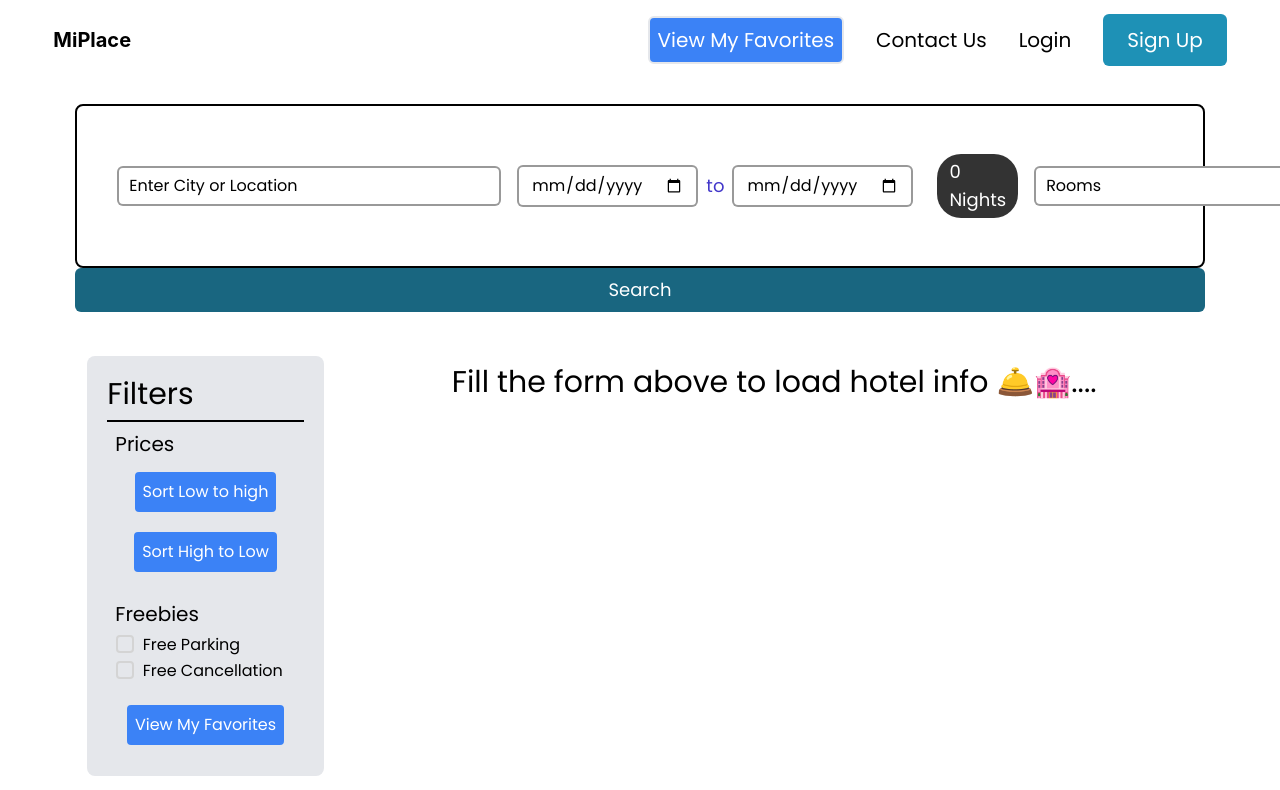
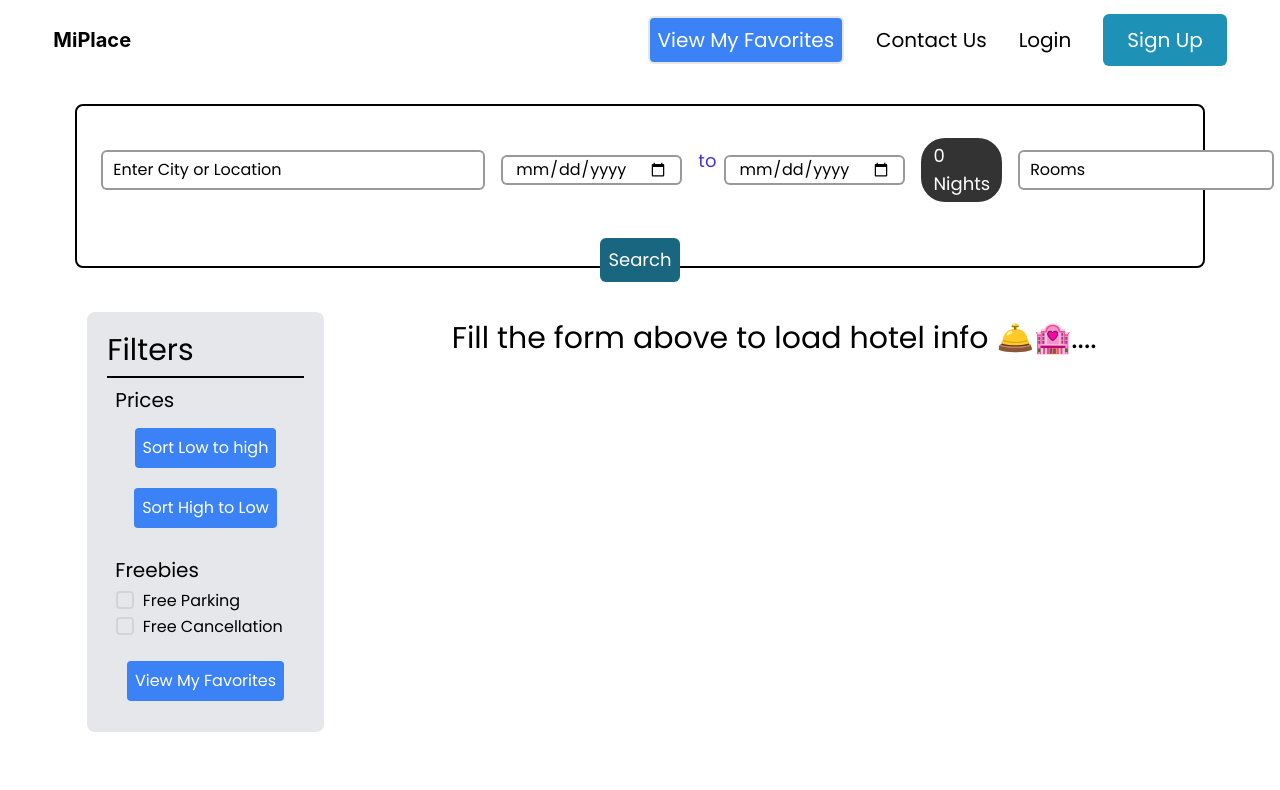
Before and after one commit to aruljohnsonalmabetter/MiPlace-Frontend, a React (Create React App) app in the folder miplace/: page /searchResults in a window 1280 px wide. Shown: the top 790 px of the page. Built offline with nearby package versions, Linux system fonts and the light colour scheme.

Commit message:
home card changes corrected

```diff
--- a/miplace/src/components/HomeCard.jsx
+++ b/miplace/src/components/HomeCard.jsx
@@ -14,8 +14,8 @@ const HomeCard = () => {
             <div className=' bottom-6 w-full absolute'>
                 {/* <div className=' bottom-0 w-full absolute flex justify-center items-center'> */}
                 {/* <div className='bg-white w-11/12'> */}
-                <div className='flex justify-center items-center flex-col'>
-                    <h1 id="txt" class="text-3xl text-white text-center pb-40 font-mullish font-bold ">Hotels For Moments are Rich in Emotions</h1>
+                <div id="homecard"className='flex justify-center items-center flex-col'>
+                    <h1 id="txt" class="text-3xl text-white text-center pb-20 font-mullish font-bold ">Hotels For Moments are Rich in Emotions</h1>
 
                     <PlaceSearchBarComponent />
                     {/* <button className='bg-[#196680] px-2 py-2 text-white w-11/12 text-semibold text-lg rounded-md'>
--- a/miplace/src/components/PlaceSearchBarComponent.js
+++ b/miplace/src/components/PlaceSearchBarComponent.js
@@ -161,11 +161,12 @@ export const PlaceSearchBarComponent = () => {
   return (
     <div
       id="largecontainer"
-      className=" flex justify-center items-center  w-full h-22  flex-col"
+      className=" flex justify-center items-center w-full h-22  flex-col"
     >
+      <div className="flex-col space-y-1 h-20 w-11/12 bg-white border-2 border-black rounded-lg pb-40">
       <div
         id="container"
-        className="bg-white flex justify-between items-center w-11/12 h-full rounded-lg p-8   border-2 border-black"
+        className="bg-white flex justify-between items-center rounded-lg p-4 "
       >
         <div className="m-2">
           <label className="relative">
@@ -190,10 +191,11 @@ export const PlaceSearchBarComponent = () => {
             </span> */}
           </label>
         </div>
+        <div className="flex space-x-2">
         <div className="m-2">
           <label className="relative">
             <input
-              className="border-2 border-solid border-black border-opacity-40	 px-3 py-1.5  rounded-md  transition duration-200"
+              className="border-2 border-solid border-black border-opacity-40	 px-3  rounded-md  transition duration-200"
               type="date"
               value={firstDay}
               onChange={(e) => setFirstDay(e.target.value)}
@@ -207,7 +209,7 @@ export const PlaceSearchBarComponent = () => {
         <div className="m-2">
           <label className="relative">
             <input
-              className="border-2 border-solid border-black border-opacity-40	  px-3 py-1.5  rounded-md  transition duration-200"
+              className="border-2 border-solid border-black border-opacity-40	  px-3  rounded-md  transition duration-200"
               type="date"
               value={secondDay}
               onChange={(e) => setSecondDay(e.target.value)}
@@ -217,6 +219,7 @@ export const PlaceSearchBarComponent = () => {
               Check out
             </span> */}
           </label>
+          </div>
         </div>
         {/* <div className="flex justify-center  flex-col text-start">
           <label>Check in</label>
@@ -259,7 +262,16 @@ export const PlaceSearchBarComponent = () => {
             </span>
           </label>
         </div>
-      </div>
+        </div>
+        <div className="flex justify-center pb-80 ">
+        <button
+            className="bg-[#196680] inline-block px-2 py-2 text-white text-semibold text-lg rounded-md font-mullish hover:bg-lightBlue-600 transition-all duration-500 ease-in"
+          onClick={handleSearch}
+        >
+          Search
+          </button>
+        </div>
+        </div>
       {/* <Link
         to="/searchResults"
         className="bg-[#196680] px-2 py-2 text-white w-11/12 text-semibold text-lg rounded-md hover:bg-sky-600 transition-all duration-500 ease-in"
@@ -268,12 +280,6 @@ export const PlaceSearchBarComponent = () => {
           Search
         </button>
       </Link> */}
-      <button
-        className="bg-[#196680] px-2 py-2 text-white w-11/12 text-semibold text-lg rounded-md font-mullish hover:bg-lightBlue-600 transition-all duration-500 ease-in"
-        onClick={handleSearch}
-      >
-        Search
-      </button>
     </div>
   );
 };
--- a/miplace/src/components/styles.css
+++ b/miplace/src/components/styles.css
@@ -24,7 +24,7 @@
         gap: 4px;
     }
 }
-#txt{
+/* #txt{
 @media screen and (max-width: 1900px) {
         padding-bottom: 70px ;
     }
@@ -32,6 +32,12 @@
           padding-bottom:500px;
           font-size:small;
 }
+} */
+
+#homecard{
+    @media screen and (max-width: 1300px) {
+           padding-bottom: 120px;
+    }
 }
 #box{
     @media screen and (max-width: 663px) {
```
